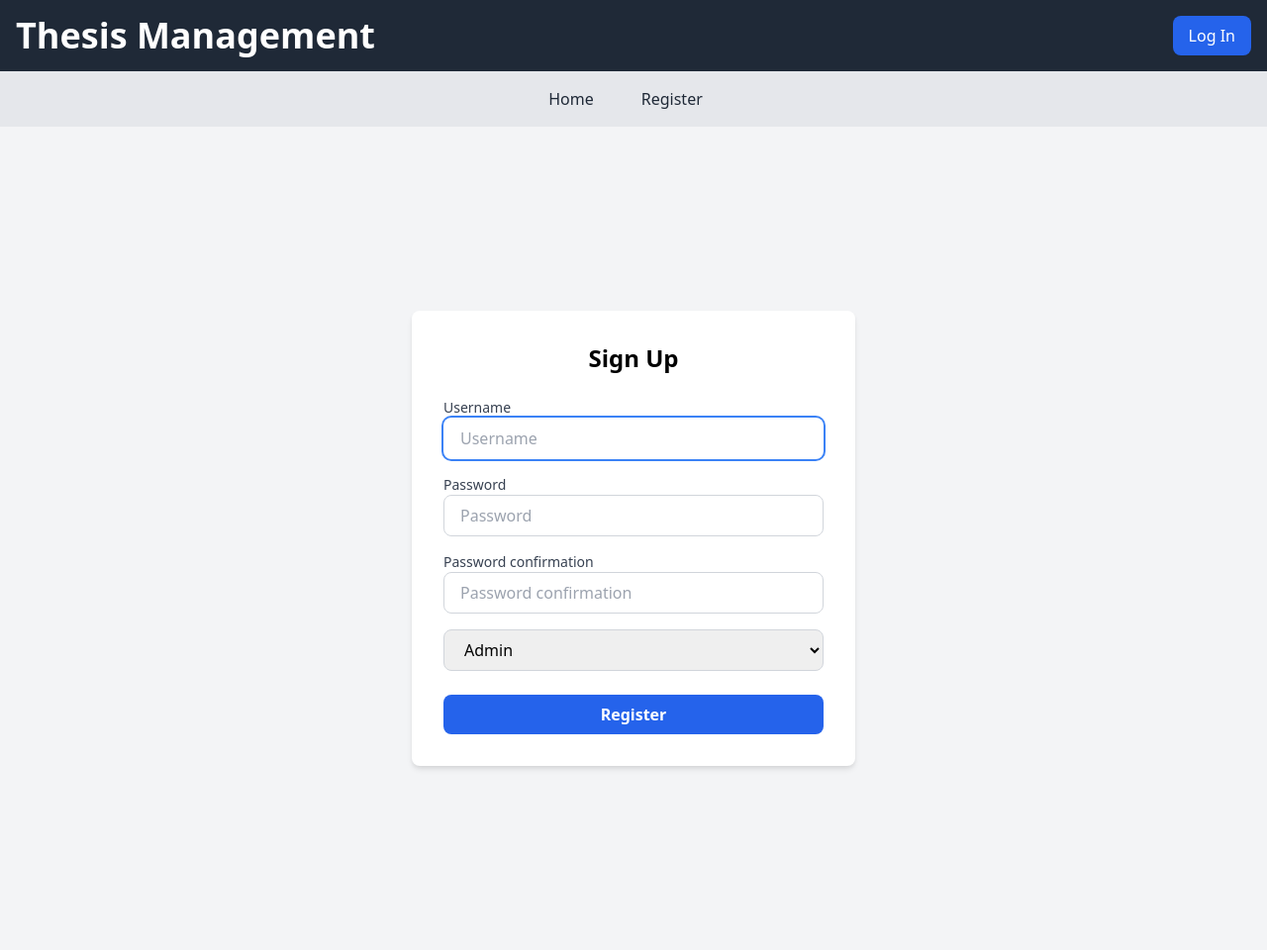
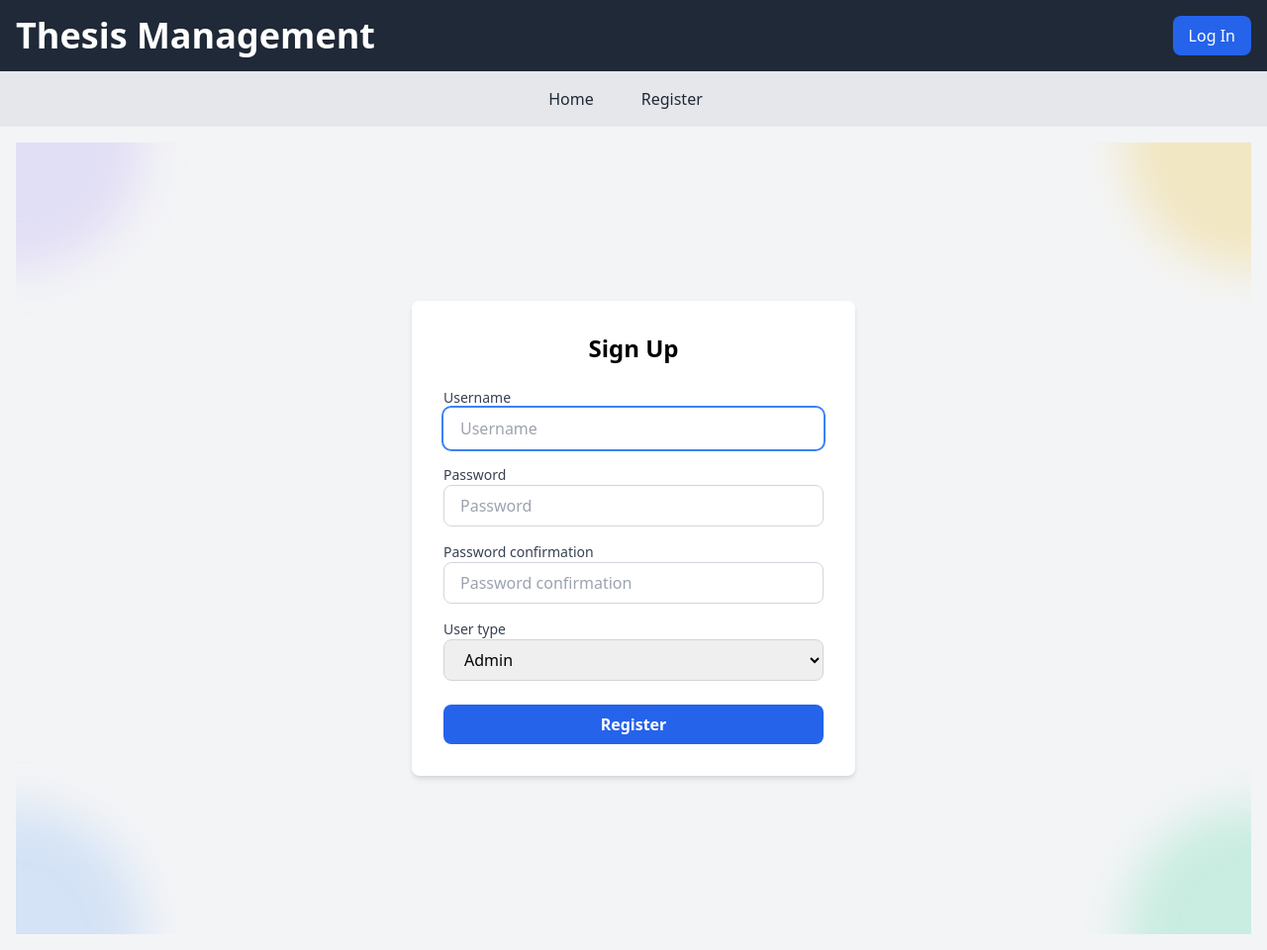
Before and after one commit to bishallamichhane44/Thesis-Management, a Django app: page /register/ in a window 1280 px wide. Shown: the whole page at 99% size. Run offline with Django 5.2, Linux system fonts and the light colour scheme.

Commit message:
Frontend register

```diff
--- a/app_week6/templates/app_week6/register.html
+++ b/app_week6/templates/app_week6/register.html
@@ -1,8 +1,15 @@
 {% extends 'app_week6/base.html' %}
 
 {% block content %}
-<div class="flex justify-center items-center min-h-screen bg-gray-100">
-    <div class="w-full max-w-md bg-white shadow-md rounded-lg p-8">
+<div class="relative flex justify-center items-center min-h-screen bg-gray-100 overflow-hidden">
+    <!-- Background blobs -->
+    <div class="absolute top-0 left-0 w-64 h-64 bg-purple-300 rounded-full mix-blend-multiply filter blur-xl opacity-30 transform -translate-x-1/2 -translate-y-1/2"></div>
+    <div class="absolute top-0 right-0 w-64 h-64 bg-yellow-300 rounded-full mix-blend-multiply filter blur-xl opacity-30 transform translate-x-1/2 -translate-y-1/2"></div>
+    <div class="absolute bottom-0 left-0 w-64 h-64 bg-blue-300 rounded-full mix-blend-multiply filter blur-xl opacity-30 transform -translate-x-1/2 translate-y-1/2"></div>
+    <div class="absolute bottom-0 right-0 w-64 h-64 bg-green-300 rounded-full mix-blend-multiply filter blur-xl opacity-30 transform translate-x-1/2 translate-y-1/2"></div>
+
+    <!-- Main content -->
+    <div class="w-full max-w-md bg-white shadow-md rounded-lg p-8 z-10">
         <form method="POST" novalidate>
             {% csrf_token %}
             <h2 class="text-2xl font-bold mb-6 text-center">Sign Up</h2>
@@ -29,29 +36,22 @@
                     {% endif %}
                 </div>
 
-
                 <!--
-					To allow anyone to create any user type account
-
-
-
-
+                    Lets any new user create account as any role.
                 -->
-
-
                 <div>
-                    <label for="{{ form.password2.id_for_label }}" class="block text-sm font-medium text-gray-700">{{ form.user_types.label }}</label>
+                    <label for="{{ form.user_type.id_for_label }}" class="block text-sm font-medium text-gray-700">{{ form.user_type.label }}</label>
                     {{ form.user_type }}
                     {% if form.user_type.errors %}
                         <p class="text-red-500 text-xs italic">{{ form.user_type.errors }}</p>
                     {% endif %}
                 </div>
 
-				<!--
-					To allow new users to create only student account
-                -->
-				<!--
-					<div class="mt-4">
+                <!--
+                   Lets new user create account only as student
+
+
+                <div class="mt-4">
 					<label for="{{ form.user_type.id_for_label }}" class="block text-sm font-medium text-gray-700">
 						{{ form.user_type.label }}
 					</label>
@@ -66,10 +66,8 @@
 						<p class="text-red-500 text-xs italic">{{ form.user_type.errors }}</p>
 					{% endif %}
 				</div>
-			-->
 
-
-
+                -->
 
 
             </div>
--- a/app_week6/templates/app_week6/snippet.txt
+++ b/app_week6/templates/app_week6/snippet.txt
@@ -4,7 +4,7 @@
 					</label>
 					<select id="{{ form.user_type.id_for_label }}" name="{{ form.user_type.name }}" class="block w-full px-4 py-2 mt-2 text-base text-gray-700 bg-white border border-gray-300 rounded-md shadow-sm focus:outline-none focus:ring-blue-500 focus:border-blue-500">
 						{% for value, label in form.user_type.field.choices %}
-							{% if value == 4' %}
+							{% if value == 4 %}
 								<option value="{{ value }}" {% if value == form.user_type.value %}selected{% endif %}>{{ label }}</option>
 							{% endif %}
 						{% endfor %}
--- a/app_week6/templates/app_week6/thesis_detail.html
+++ b/app_week6/templates/app_week6/thesis_detail.html
@@ -11,6 +11,8 @@
             <p class="text-gray-600">Supervisor: {{ thesis.supervisor }}</p>
         </div>
         {% if user.user_type != 4 %}
+
+
 
 
         <div class="flex flex-col items-start justify-start border border-gray-400 rounded-md p-4">
```
Also changed, not shown: db.sqlite3.
